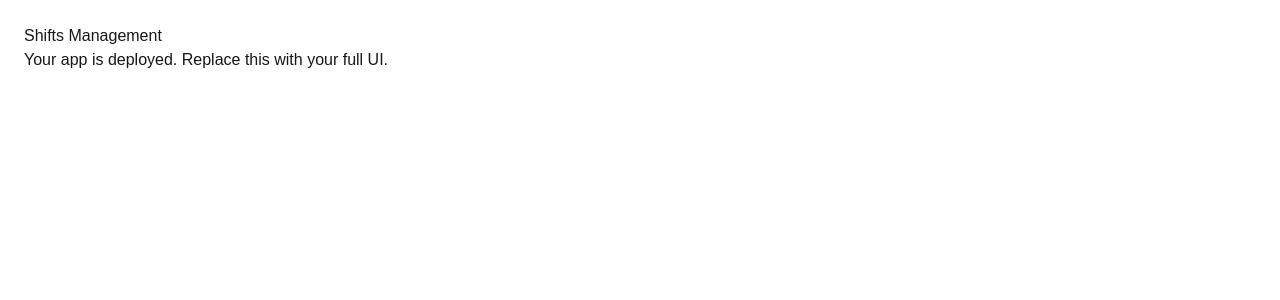
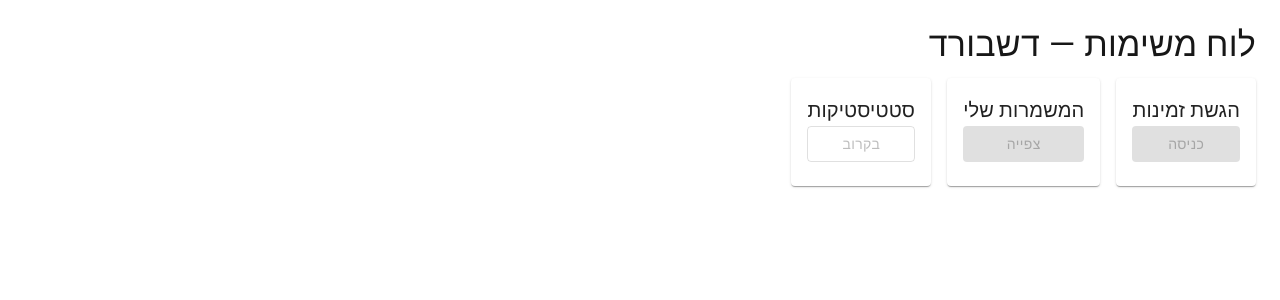
Before and after one commit to yosefi1/shifts, a Next.js app: page / in a window 1280 px wide. Shown: the top 300 px of the page. Built offline with nearby package versions, Linux system fonts and the light colour scheme.

Commit message:
Add Dashboard component and render it from ShiftsApp

```diff
--- /dev/null
+++ b/src/components/Dashboard.tsx
@@ -0,0 +1,45 @@
+"use client";
+
+import { Box, Typography, Card, CardContent, Button, Grid } from "@mui/material";
+
+export default function Dashboard() {
+  return (
+    <Box sx={{ p: 3 }} dir="rtl">
+      <Typography variant="h4" gutterBottom>
+        לוח משימות — דשבורד
+      </Typography>
+      <Grid container spacing={2} sx={{ mb: 4 }}>
+        <Grid item xs={12} md={4}>
+          <Card>
+            <CardContent>
+              <Typography variant="h6">הגשת זמינות</Typography>
+              <Button variant="contained" fullWidth disabled>
+                כניסה
+              </Button>
+            </CardContent>
+          </Card>
+        </Grid>
+        <Grid item xs={12} md={4}>
+          <Card>
+            <CardContent>
+              <Typography variant="h6">המשמרות שלי</Typography>
+              <Button variant="contained" fullWidth disabled>
+                צפייה
+              </Button>
+            </CardContent>
+          </Card>
+        </Grid>
+        <Grid item xs={12} md={4}>
+          <Card>
+            <CardContent>
+              <Typography variant="h6">סטטיסטיקות</Typography>
+              <Button variant="outlined" fullWidth disabled>
+                בקרוב
+              </Button>
+            </CardContent>
+          </Card>
+        </Grid>
+      </Grid>
+    </Box>
+  );
+}
--- a/src/components/ShiftsApp.tsx
+++ b/src/components/ShiftsApp.tsx
@@ -1,8 +1,5 @@
+import Dashboard from "./Dashboard";
+
 export default function ShiftsApp() {
-  return (
-    <div style={{ padding: 24 }}>
-      <h1>Shifts Management</h1>
-      <p>Your app is deployed. Replace this with your full UI.</p>
-    </div>
-  );
+  return <Dashboard />;
 }
```
